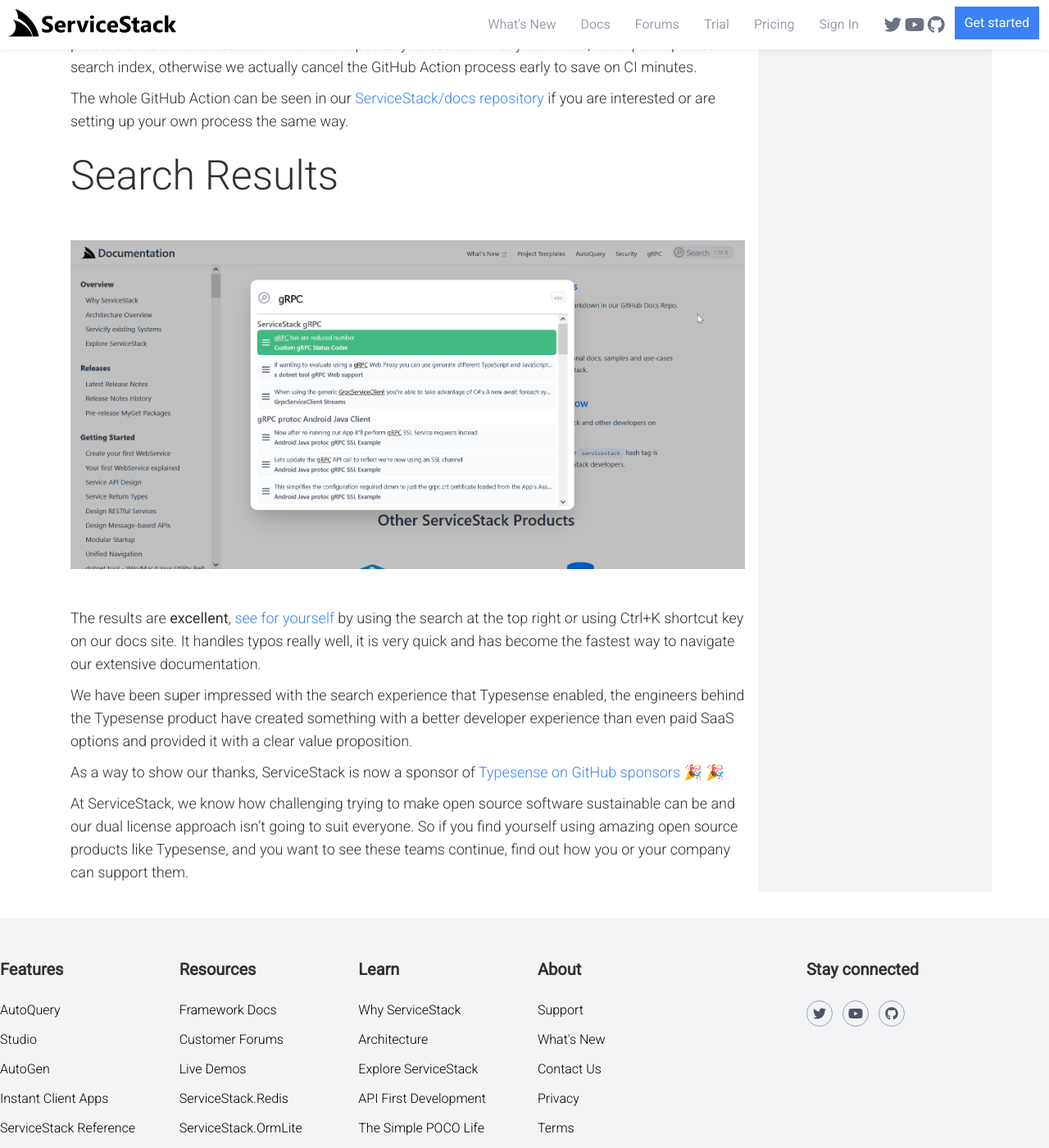
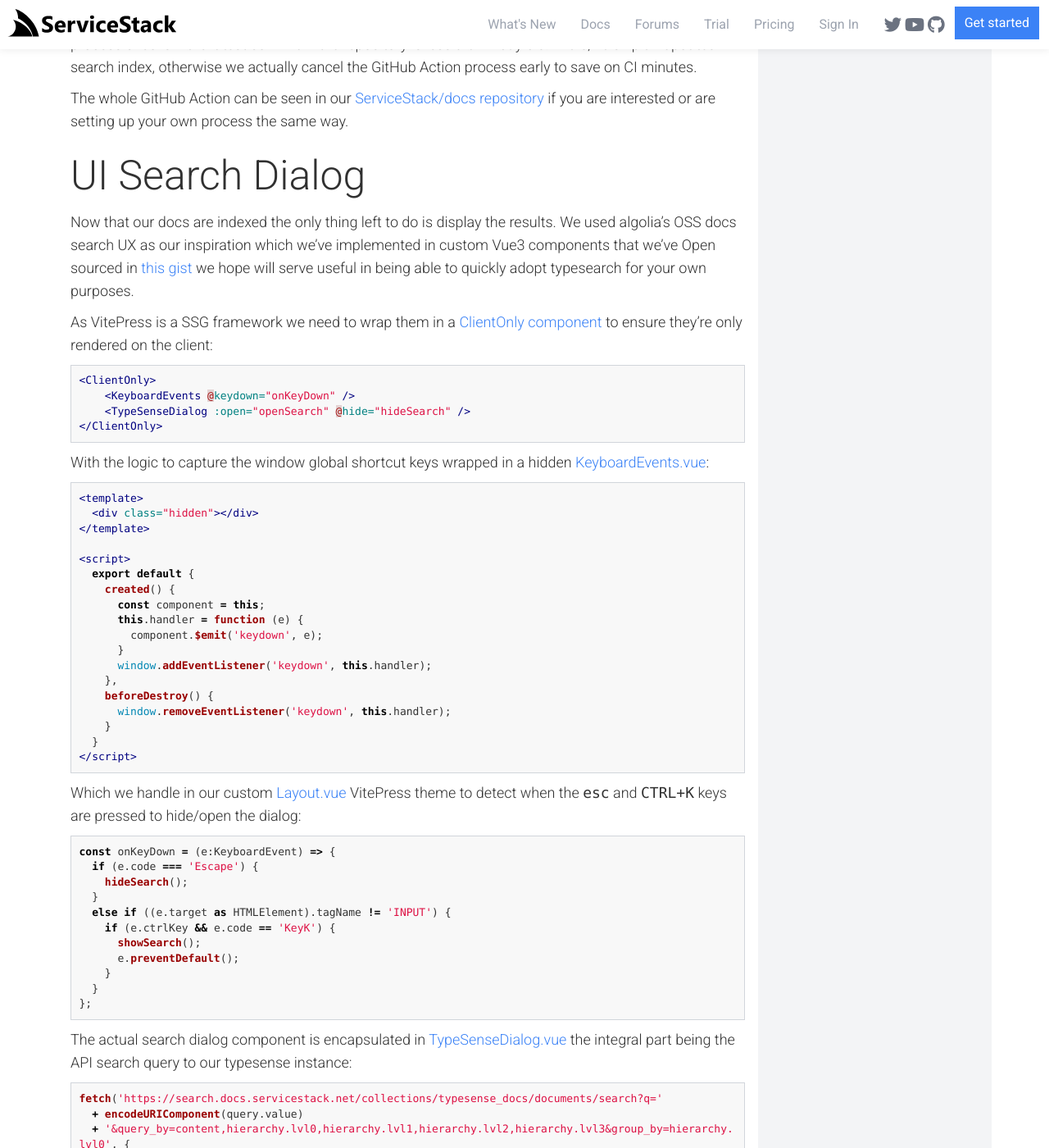
Before and after one commit to mythz/site, a Jekyll site: the page built from _blog/posts/2021-10-28-docs-search.md, in a window 1280 px wide and 1400 px high, scrolled down 7166 px. Shown: the whole window at 82% size. Built offline with Jekyll 4.4.1, drawn with Linux system fonts in a browser that asks for light colours; some of the changed text lies outside the part shown.

Commit message:
Add info about Search UI control

````diff
--- a/_blog/posts/2021-10-28-docs-search.md
+++ b/_blog/posts/2021-10-28-docs-search.md
@@ -4,7 +4,7 @@
 title: Docs search powered by Typesense
 layout: blog-post
 sitemap: false
-preview_text: We've recently migrated our docs from Jekyll to Vitepress and took the opportunity to make some UX improvements including instant search powered by Typesense!
+preview_text: We've recently migrated our docs from Jekyll to VitePress and took the opportunity to make some UX improvements including instant search powered by Typesense!
 preview_img_url: /images/blog/typesense_logo.svg
 author: Darren Reid
 author_title: Developer
@@ -14,9 +14,10 @@
 github_url: https://github.com/layoric/
 ---
 
-We have recently migrated the [ServiceStack documentation website](https://docs.servicestack.net) from using Jekyll for static site generation (SSG) to using [Vitepress](https://vitepress.vuejs.org/) which enables us to use Vite with Vue 3 components and have an insanely fast hot reload while we update our documentation.
+We have recently migrated the [ServiceStack documentation website](https://docs.servicestack.net) from using Jekyll for static site generation (SSG) to using
+[VitePress](https://vitepress.vuejs.org) which enables us to use Vite with Vue 3 components and have an insanely fast hot reload while we update our documentation.
 
-Vitepress is very well suited to documentation sites, and it is one of the primary use cases for Vitepress at the time of writing.
+VitePress is very well suited to documentation sites, and it is one of the primary use cases for VitePress at the time of writing.
 The default theme even has optional [integration with Algolia DocSearch](https://vitepress.vuejs.org/config/algolia-search).
 However, the Algolia DocSeach product didn't seem to offer the service for commercial products even as a paid service and their per request pricing model made it harder to determine what our costs would be in the long run for using their search service for our documentation.
 
@@ -273,6 +274,84 @@
 
 The whole GitHub Action can be seen in our [ServiceStack/docs repository](https://github.com/ServiceStack/docs/blob/master/.github/workflows/search-index-update.yml) if you are interested or are setting up your own process the same way.
 
+## UI Search Dialog
+
+Now that our docs are indexed the only thing left to do is display the results. We used algolia's OSS docs search UX as
+our inspiration which we've implemented in custom Vue3 components that we've Open sourced in
+[this gist](https://gist.github.com/gistlyn/d215e9ff31abd9adce719a663a4bd8af) we hope will serve useful in being able to
+quickly adopt typesearch for your own purposes.
+
+As VitePress is a SSG framework we need to wrap them in a [ClientOnly component](https://vitepress.vuejs.org/guide/global-component.html#clientonly)
+to ensure they're only rendered on the client:
+
+```html
+<ClientOnly>
+    <KeyboardEvents @keydown="onKeyDown" />
+    <TypeSenseDialog :open="openSearch" @hide="hideSearch" />
+</ClientOnly>
+```
+
+With the logic to capture the window global shortcut keys wrapped in a hidden
+[KeyboardEvents.vue](https://gist.github.com/gistlyn/d215e9ff31abd9adce719a663a4bd8af#file-keyboardevents-vue):
+
+```html
+<template>
+  <div class="hidden"></div>
+</template>
+
+<script>
+  export default {
+    created() {
+      const component = this;
+      this.handler = function (e) {
+        component.$emit('keydown', e);
+      }
+      window.addEventListener('keydown', this.handler);
+    },
+    beforeDestroy() {
+      window.removeEventListener('keydown', this.handler);
+    }
+  }
+</script>
+```
+
+Which we handle in our custom [Layout.vue](https://gist.github.com/gistlyn/d215e9ff31abd9adce719a663a4bd8af#file-layout-vue)
+VitePress theme to detect when the `esc` and `CTRL+K` keys are pressed to hide/open the dialog:
+
+```ts
+const onKeyDown = (e:KeyboardEvent) => {
+  if (e.code === 'Escape') {
+    hideSearch();
+  }
+  else if ((e.target as HTMLElement).tagName != 'INPUT') {
+    if (e.ctrlKey && e.code == 'KeyK') {
+      showSearch();
+      e.preventDefault();
+    }
+  }
+};
+```
+
+The actual search dialog component is encapsulated in
+[TypeSenseDialog.vue](https://gist.github.com/gistlyn/d215e9ff31abd9adce719a663a4bd8af#file-typesensedialog-vue) the
+integral part being the API search query to our typesense instance:
+
+```js
+fetch('https://search.docs.servicestack.net/collections/typesense_docs/documents/search?q='
+  + encodeURIComponent(query.value)
+  + '&query_by=content,hierarchy.lvl0,hierarchy.lvl1,hierarchy.lvl2,hierarchy.lvl3&group_by=hierarchy.lvl0', {
+    headers: {
+      // Search only API key for Typesense.
+      'x-typesense-api-key': 'REPLACE_WITH_TYPESENSE_API_KEY'
+    }
+})
+```
+
+Which essentially just searches index docs content and its h1-3 headings, grouping by the document's title. To better
+fine-tune search results for your use-case please refer to the [Typesense API Search Reference](https://typesense.org/docs/0.21.0/api/documents.html#search).
+
+The Search UI component uses tailwind classes, scoped styles and inline SVGs so should be very portable.
+
 ## Search Results
 
 ![](/images/blog/search-dialog-1.png)
````
